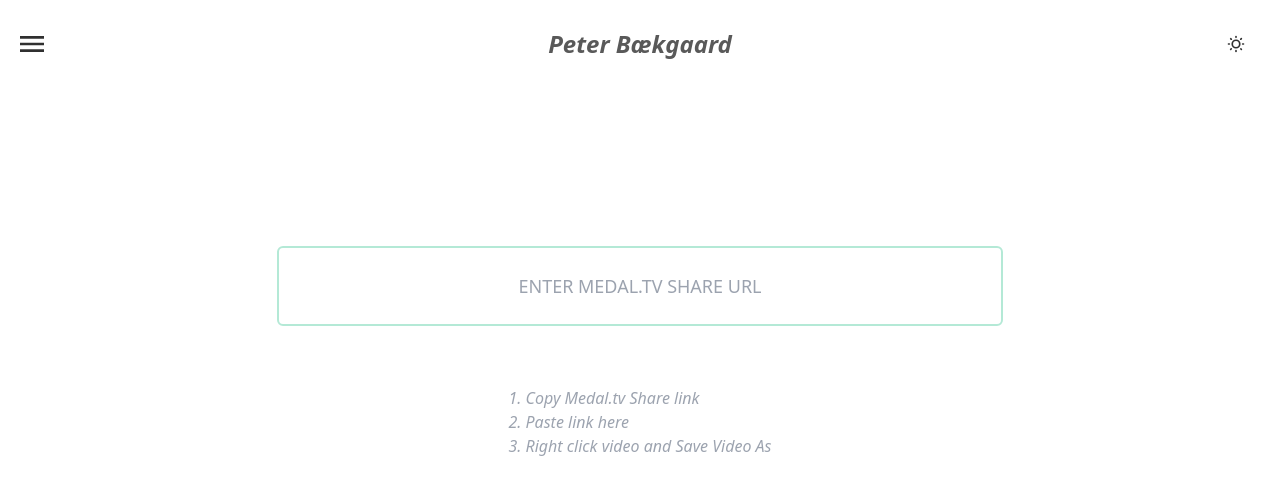
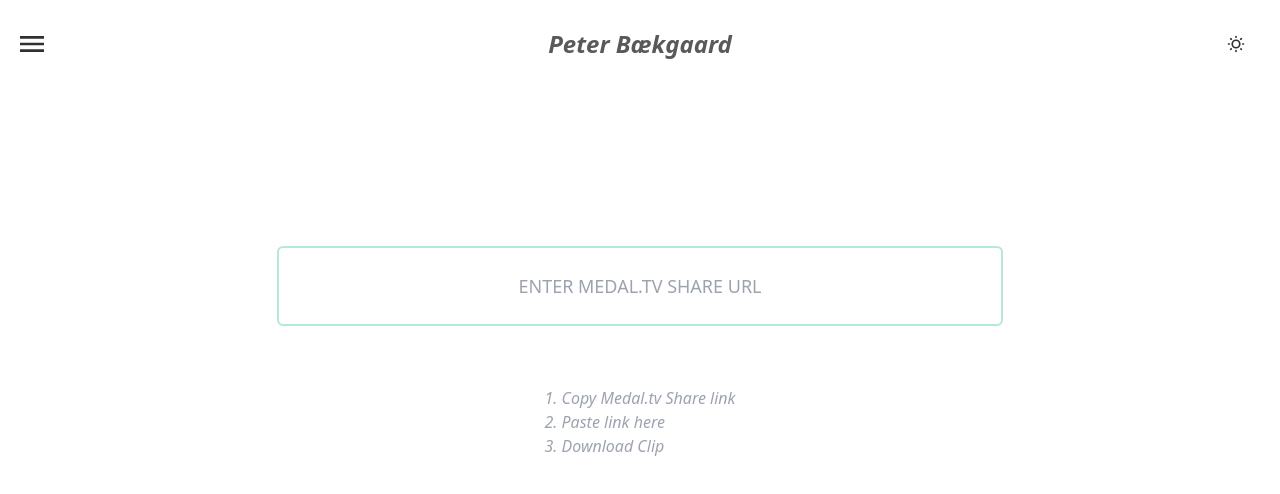
Before and after one commit to pbaekgaard/pbaekgaard.vercel.app, a SvelteKit app: page /medal in a window 1280 px wide. Shown: the top 494 px of the page. Built offline with nearby package versions, Linux system fonts and the light colour scheme; a web font is replaced by a local one.

Commit message:
edited 3. step

```diff
--- a/src/routes/medal/+page.svelte
+++ b/src/routes/medal/+page.svelte
@@ -72,6 +72,6 @@
 	<ul class="italic text-gray-400 pt-5">
 		<li>1. Copy Medal.tv Share link</li>
 		<li>2. Paste link here</li>
-		<li>3. Right click video and Save Video As</li>
+		<li>3. Download Clip</li>
 	</ul>
 </div>
```
